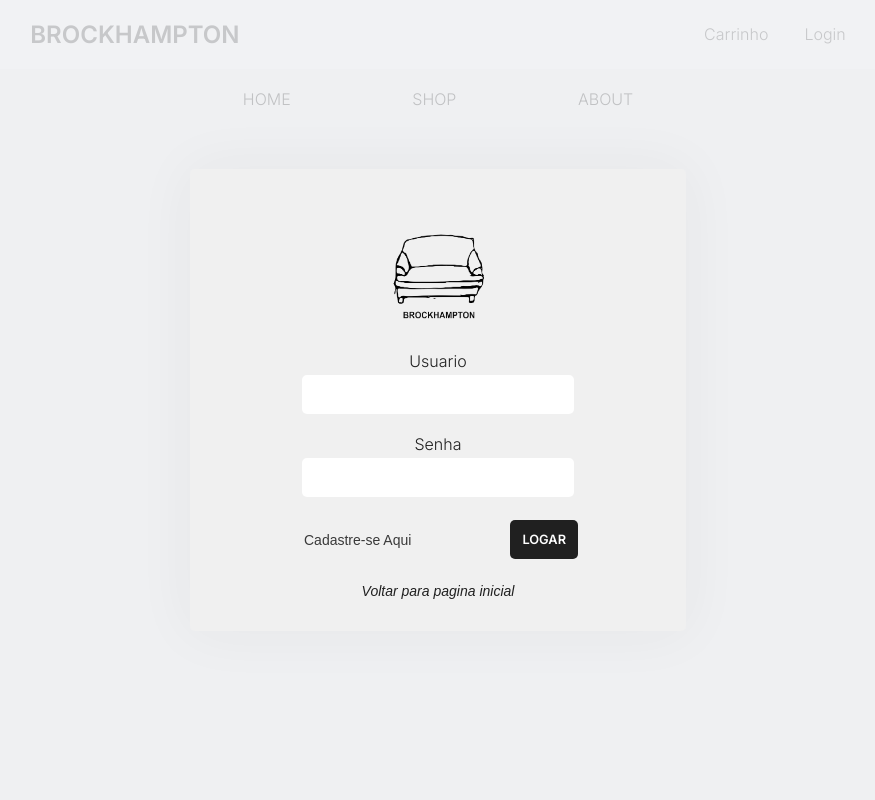
After one commit to eduardosouzv/brockhampton-shoes, a PHP site: page /view/login.php in a window 1280 px wide. The commit adds this page. Shown: the whole page, without its empty margins (202-1077 px from the left). Run offline with PHP 8.4, Linux system fonts and the light colour scheme.

Commit message:
feat: login page

```diff
--- a/components/header.php
+++ b/components/header.php
@@ -7,7 +7,7 @@
 
   <div class="buttons">
     <a href="#">Carrinho</a>
-    <a href="#">Login</a>
+    <a href="login.php">Login</a>
   </div>
 
 </nav>
--- /dev/null
+++ b/styles/login.css
@@ -0,0 +1,108 @@
+.overlay {
+  background: #f2f3f5cc;
+  position: fixed;
+  top: 0;
+  bottom: 0;
+  left: 0;
+  right: 0;
+  display: flex;
+  justify-content: center;
+  align-items: center;
+}
+
+.container {
+  background: #f0f0f0;
+  width: 100%;
+  max-width: 400px;
+  padding: 2rem 3rem;
+  border-radius: 5px;
+  box-shadow: 0 0 60px rgba(0, 0, 0, 0.05);
+  text-align: center;
+  position: relative;
+
+  display: flex;
+  flex-direction: column;
+  align-items: center;
+}
+
+.header {
+  display: flex;
+}
+
+.header img {
+  width: 150px;
+  height: 150px;
+}
+
+.close {
+  margin-top: 24px;
+  cursor: pointer;
+  color: #393939;
+  font-family: sans-serif;
+  cursor: pointer;
+  font-size: 14px;
+  font-style: italic;
+  color: var(--text);
+  text-decoration: none;
+}
+
+.container form {
+  display: flex;
+  flex-direction: column;
+  justify-content: center;
+  gap: 16px;
+
+  width: 70%;
+}
+
+.container form input {
+  font-family: Roboto, sans-serif;
+  color: var(--text);
+  padding: 12px 20px;
+  border: none;
+  border-radius: 5px;
+  margin: 4px;
+  box-sizing: border-box;
+}
+
+.container form label {
+  color: var(--text);
+  font-family: Inter, sans-serif;
+}
+
+.footer_buttons {
+  display: flex;
+  margin-top: 3px;
+  align-items: center;
+  justify-content: space-between;
+  width: 100%;
+}
+
+.container .login_button {
+  background: var(--text);
+  cursor: pointer;
+  color: var(--white);
+  font-weight: bold;
+  font-family: Inter, sans-serif;
+  text-transform: uppercase;
+  text-decoration: none;
+  font-size: 0.8em;
+  border: none;
+  border-radius: 5px;
+  padding: 12px;
+}
+.container .create_account {
+  color: #393939;
+  background: none;
+  border: none;
+  font-family: sans-serif;
+  cursor: pointer;
+  font-size: 14px;
+}
+
+.input_password,
+.input_user {
+  display: flex;
+  flex-direction: column;
+  width: 100%;
+}
--- /dev/null
+++ b/view/login.php
@@ -0,0 +1,61 @@
+<!DOCTYPE html>
+
+<head>
+  <meta charset="UTF-8">
+  <link rel="preconnect" href="https://fonts.googleapis.com">
+  <link rel="preconnect" href="https://fonts.gstatic.com" crossorigin>
+  <link href="https://fonts.googleapis.com/css2?family=Inter:wght@300;600&display=swap" rel="stylesheet">
+
+  <link rel="stylesheet" href="https://unpkg.com/flickity@2/dist/flickity.min.css">
+
+  <link rel="icon" href="../assets/logo.png">
+
+  <link rel="stylesheet" href="../styles/global.css">
+  <link rel="stylesheet" href="../styles/index.css">
+
+  <link rel="stylesheet" href="../styles/login.css">
+  <link rel="stylesheet" href="../styles/global.css">
+  <title>Inicio | BROCKHAMPTON</title>
+</head>
+
+<body>
+  <?php include "../components/header.php"; ?>
+  <main>
+    <?php include "../components/menu.php"; ?>
+
+    <div class="overlay" style="display: flex;">
+      <div class="container">
+        <div class="header">
+          <img src="../assets/logo.png" alt="logo">
+        </div>
+        <form>
+          <div class="input_user">
+            <label>Usuario</label>
+            <input ref="{userInput}" type="text" />
+          </div>
+
+          <div class="input_password">
+            <label>Senha</label>
+            <input ref="{passwordInput}" type="password" />
+          </div>
+
+          <div class="footer_buttons">
+            <button class="create_account">
+              Cadastre-se Aqui
+            </button>
+            <button class="login_button">
+              Logar
+            </button>
+          </div>
+        </form>
+
+        <a href="/index.php" class="close">Voltar para pagina inicial</a>
+      </div>
+    </div>
+
+  </main>
+
+  <script src="https://unpkg.com/flickity@2/dist/flickity.pkgd.min.js"></script>
+</body>
+
+</html>
```
